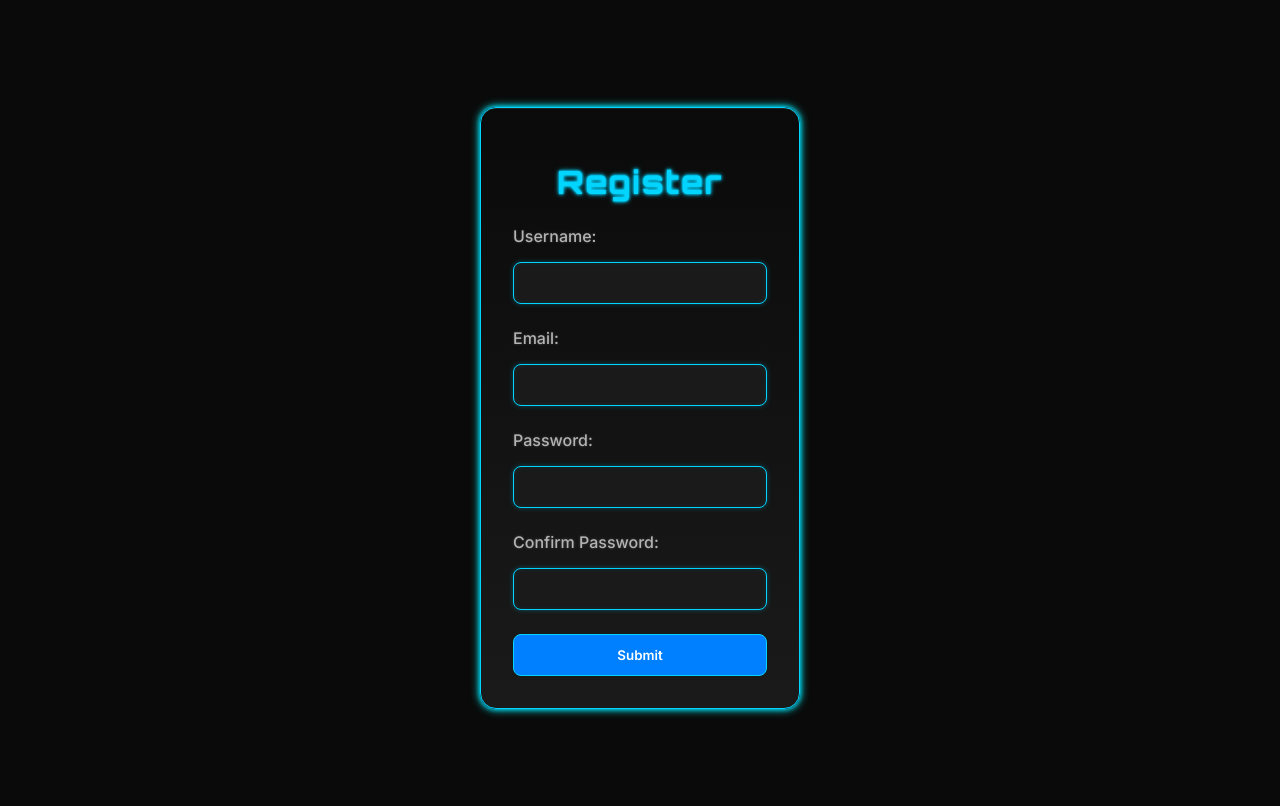
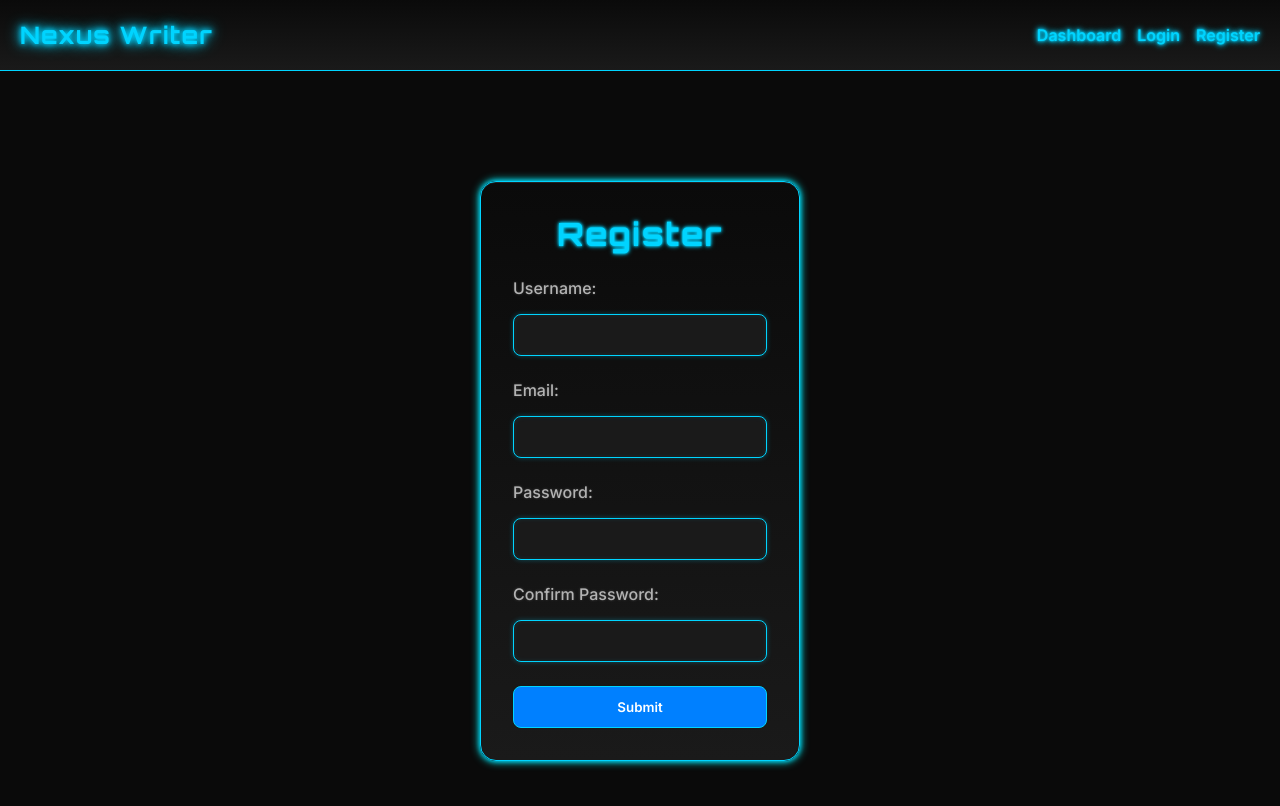
Before and after one commit to AbdullaK123/nexus-writer-frontend, a Next.js app in the folder nexus-writer-frontend/: page /register in a window 1280 px wide. Shown: the top 806 px of the page. Built offline with nearby package versions, Linux system fonts and the light colour scheme.

Commit message:
added nav bar

```diff
--- a/nexus-writer-frontend/src/app/(auth)/register/page.tsx
+++ b/nexus-writer-frontend/src/app/(auth)/register/page.tsx
@@ -78,7 +78,7 @@ export default function RegisterPage() {
                 </label>
                 <input
                     type='password'
-                    name='confirm-password'
+                    name='confirmPassword'
                     id='confirm-password'
                     value={userInfo.confirmPassword}
                     onChange={handleOnChange}
--- a/nexus-writer-frontend/src/app/globals.css
+++ b/nexus-writer-frontend/src/app/globals.css
@@ -6,6 +6,7 @@
 /* Universal box-sizing reset - modern best practice */
 *, *::before, *::after {
   box-sizing: border-box;
+  margin: 0 0;
 }
 
 :root {
--- a/nexus-writer-frontend/src/app/layout.tsx
+++ b/nexus-writer-frontend/src/app/layout.tsx
@@ -1,20 +1,10 @@
 import type { Metadata } from "next";
-import { Geist, Geist_Mono } from "next/font/google";
+import Navbar from "@/components/ui/Navbar/Navbar";
 import "./globals.css";
 
-const geistSans = Geist({
-  variable: "--font-geist-sans",
-  subsets: ["latin"],
-});
-
-const geistMono = Geist_Mono({
-  variable: "--font-geist-mono",
-  subsets: ["latin"],
-});
-
 export const metadata: Metadata = {
-  title: "Create Next App",
-  description: "Generated by create next app",
+  title: "Nexus Writer",
+  description: "A writing app of the future",
 };
 
 export default function RootLayout({
@@ -24,7 +14,8 @@ export default function RootLayout({
 }>) {
   return (
     <html lang="en">
-      <body className={`${geistSans.variable} ${geistMono.variable}`}>
+      <body>
+        <Navbar />
         {children}
       </body>
     </html>
--- /dev/null
+++ b/nexus-writer-frontend/src/components/ui/Navbar/Navbar.module.css
@@ -0,0 +1,44 @@
+
+.navbar {
+    position: sticky;
+    top: 0;
+    display: flex;
+    flex-direction: row;
+    justify-content: space-between;
+    padding: 16px;
+    background: linear-gradient(var(--background-primary), var(--background-secondary));
+    border-bottom: 1px solid var(--accent-primary);
+}
+
+.logo-container {
+    display: flex;
+    padding: 4px;
+    gap: 8px;
+    flex-direction: row;
+    align-items: center;
+    justify-content: space-between;
+}
+
+.links-container {
+    display: flex;
+    padding: 4px;
+    gap: 16px;
+    flex-direction: row;
+    align-items: center;
+    justify-content: space-between;
+}
+
+.navbar-link {
+    text-decoration: none;
+    color: var(--accent-primary);
+    font-weight: 600;
+    text-shadow:
+        0 0 2.5px var(--accent-primary),
+        0 0 5px var(--accent-primary),
+        0 0 7.5px var(--accent-primary);
+}
+
+.navbar-link:hover {
+    transform: translateY(-3px);
+    transition: all 0.1s ease-in-out
+}
--- /dev/null
+++ b/nexus-writer-frontend/src/components/ui/Navbar/Navbar.tsx
@@ -0,0 +1,19 @@
+'use client'
+import styles from '@/components/ui/Navbar/Navbar.module.css'
+import React, { useState } from 'react';
+import Link from 'next/link';
+
+export default function Navbar() {
+    return (
+        <nav className={styles.navbar}>
+            <div className={styles['logo-container']}>
+                <h2>Nexus Writer</h2>
+            </div>
+            <div className={styles['links-container']}>
+                <Link className={styles['navbar-link']} href={'/dashboard'}>Dashboard</Link>
+                <Link className={styles['navbar-link']} href={'/login'}>Login</Link>
+                <Link className={styles['navbar-link']} href={'/register'}>Register</Link>
+            </div>
+        </nav>
+    )
+}
```
Also changed, not shown: nexus-writer-frontend/src/app/page.tsx (+1 -86 lines).
